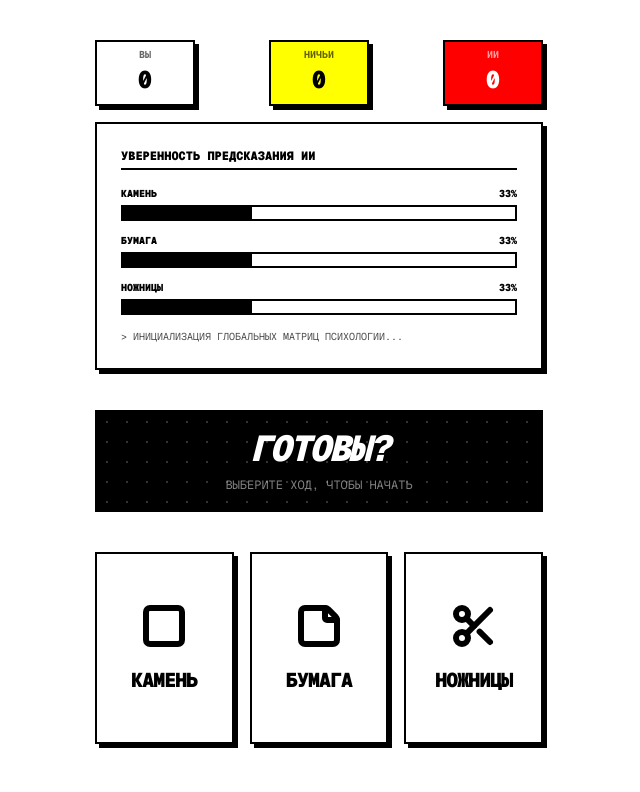
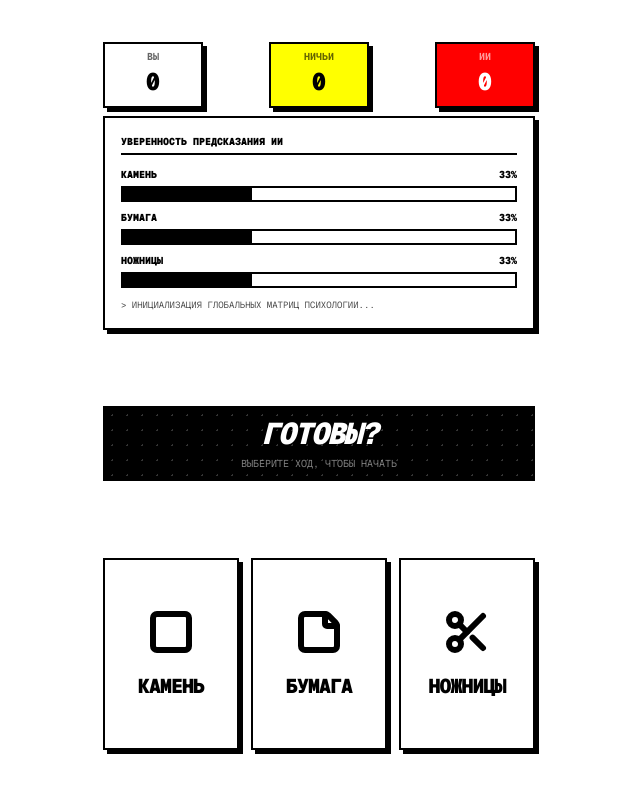
Before and after one commit to OrDinaD/KNB_Ai, a Next.js app: page / in a window 1280 px wide. Both pictures are taken after a click on the button "ЗАПУСТИТЬ ТЕСТ ДЕТЕРМИНИЗМА". Shown: the top 792 px of the page, without its empty margins (321-961 px from the left). Built offline with nearby package versions, Linux system fonts and the light colour scheme.

Commit message:
UI: Fix Safari layout issues, add OG meta tags for Telegram, and improve Arena responsiveness

```diff
--- a/src/app/globals.css
+++ b/src/app/globals.css
@@ -22,11 +22,19 @@
   --foreground: #000000;
 }
 
+html, body {
+  height: 100%;
+  width: 100%;
+  overflow: hidden;
+  position: fixed;
+}
+
 body {
   background: var(--background);
   color: var(--foreground);
   font-family: var(--font-mono);
-  overflow-x: hidden;
+  -webkit-font-smoothing: antialiased;
+  -moz-osx-font-smoothing: grayscale;
 }
 
 /* Base utility for neo-brutalism borders */
--- a/src/app/layout.tsx
+++ b/src/app/layout.tsx
@@ -1,4 +1,4 @@
-import type { Metadata } from "next";
+import type { Metadata, Viewport } from "next";
 import { Geist_Mono } from "next/font/google";
 import "./globals.css";
 
@@ -8,8 +8,28 @@ const geistMono = Geist_Mono({
 });
 
 export const metadata: Metadata = {
-  title: "ФИЛОСОФИЯ x ИИ | Камень Ножницы Бумага",
-  description: "Эксперимент по поведенческому детерминизму — Игра КНБ с использованием цепей Маркова",
+  title: "ФИЛОСОФИЯ x ИИ | КНБ",
+  description: "Эксперимент по поведенческому детерминизму — ИИ предугадывает твой выбор.",
+  openGraph: {
+    title: "ФИЛОСОФИЯ x ИИ | Камень Ножницы Бумага",
+    description: "Сможет ли алгоритм предсказать твою свободную волю? Проверь себя в эксперименте БГУИР.",
+    type: "website",
+    locale: "ru_RU",
+    siteName: "Behavioral Determinism AI",
+  },
+  twitter: {
+    card: "summary_large_image",
+    title: "ФИЛОСОФИЯ x ИИ | Камень Ножницы Бумага",
+    description: "Эксперимент по детерминизму на 62-й конференции БГУИР.",
+  }
+};
+
+export const viewport: Viewport = {
+  width: "device-width",
+  initialScale: 1,
+  maximumScale: 1,
+  userScalable: false,
+  viewportFit: "cover",
 };
 
 export default function RootLayout({
--- a/src/components/game-container.tsx
+++ b/src/components/game-container.tsx
@@ -74,23 +74,23 @@ export default function GameContainer() {
   };
 
   return (
-    <div className="flex flex-col gap-6 w-full max-w-md mx-auto h-[90vh] justify-between">
+    <div className="flex flex-col gap-4 w-full max-w-md mx-auto h-full justify-between pb-safe">
       {/* TOP: STATS & XAI */}
-      <section className="flex flex-col gap-4">
+      <section className="flex flex-col gap-2 pt-2 px-2">
         <div className="flex justify-between gap-2">
           <StatCard label="ВЫ" value={gameState.score.player} />
           <StatCard label="НИЧЬИ" value={gameState.score.ties} color="bg-neo-tie" />
           <StatCard label="ИИ" value={gameState.score.ai} color="bg-neo-lose text-white" />
         </div>
 
-        <div className="neo-card bg-white flex flex-col gap-4">
-          <h3 className="text-xs font-black uppercase border-b-2 border-black pb-1">Уверенность предсказания ИИ</h3>
-          <div className="flex flex-col gap-3">
+        <div className="neo-card bg-white flex flex-col gap-3 p-4">
+          <h3 className="text-[10px] font-black uppercase border-b-2 border-black pb-1">Уверенность предсказания ИИ</h3>
+          <div className="flex flex-col gap-2">
             {MOVES.map(move => (
               <ProbabilityBar key={move} move={move} probability={probabilities[move]} />
             ))}
           </div>
-          <p className="text-[10px] font-mono leading-tight opacity-70">
+          <p className="text-[9px] font-mono leading-tight opacity-70">
             {gameState.rounds < 5
               ? "> ИНИЦИАЛИЗАЦИЯ ГЛОБАЛЬНЫХ МАТРИЦ ПСИХОЛОГИИ..."
               : `> АДАПТАЦИЯ ПОД ПАТТЕРНЫ ПОЛЬЗОВАТЕЛЯ (РАУНД ${gameState.rounds})`}
@@ -99,11 +99,11 @@ export default function GameContainer() {
       </section>
 
       {/* CENTER: ARENA */}
-      <section className="relative flex-grow flex items-center justify-center my-4 overflow-hidden">
-        <div className="neo-border bg-neo-black w-full h-full flex flex-col items-center justify-center p-4 relative overflow-hidden">
+      <section className="relative flex-grow flex items-center justify-center my-2 px-2 overflow-hidden min-h-[180px]">
+        <div className="neo-border bg-neo-black w-full h-full flex flex-col items-center justify-center p-2 relative overflow-hidden">
            {/* Grid background for technical feel */}
            <div className="absolute inset-0 opacity-20 pointer-events-none"
-                style={{backgroundImage: 'radial-gradient(#ffffff 1px, transparent 0)', backgroundSize: '20px 20px'}} />
+                style={{backgroundImage: 'radial-gradient(#ffffff 1px, transparent 0)', backgroundSize: '15px 15px'}} />
 
            <AnimatePresence mode="wait">
             {!gameState.lastAiMove ? (
@@ -112,32 +112,42 @@ export default function GameContainer() {
                 initial={{ opacity: 0 }} animate={{ opacity: 1 }} exit={{ opacity: 0 }}
                 className="text-white text-center z-10"
               >
-                <p className="text-4xl font-black uppercase italic tracking-tighter">Готовы?</p>
-                <p className="text-xs font-mono opacity-50 mt-2">ВЫБЕРИТЕ ХОД, ЧТОБЫ НАЧАТЬ</p>
+                <p className="text-3xl font-black uppercase italic tracking-tighter">Готовы?</p>
+                <p className="text-[10px] font-mono opacity-50 mt-1 uppercase">ВЫБЕРИТЕ ХОД, ЧТОБЫ НАЧАТЬ</p>
               </motion.div>
             ) : (
               <motion.div
                 key={gameState.rounds}
-                initial={{ y: 20, opacity: 0 }} animate={{ y: 0, opacity: 1 }}
-                className="flex flex-col items-center gap-4 z-10"
+                initial={{ scale: 0.9, opacity: 0 }} animate={{ scale: 1, opacity: 1 }}
+                className="flex flex-col items-center gap-4 z-10 w-full"
               >
-                <div className="flex gap-8 items-center">
-                   <div className="flex flex-col items-center gap-2">
-                      <span className="text-[10px] text-white font-mono opacity-50">ВЫ</span>
-                      <div className="text-6xl">{gameState.lastPlayerMove === 'ROCK' ? '✊' : gameState.lastPlayerMove === 'PAPER' ? '✋' : '✌️'}</div>
+                <div className="flex justify-around items-center w-full px-4">
+                   <div className="flex flex-col items-center gap-1">
+                      <span className="text-[8px] text-white font-mono opacity-50 uppercase">ВЫ</span>
+                      <div className="text-5xl md:text-6xl drop-shadow-[0_0_10px_rgba(255,255,255,0.3)]">
+                        {gameState.lastPlayerMove === 'ROCK' ? '✊' : gameState.lastPlayerMove === 'PAPER' ? '✋' : '✌️'}
+                      </div>
                    </div>
-                   <div className="text-white font-black text-2xl italic">ПРОТИВ</div>
-                   <div className="flex flex-col items-center gap-2">
-                      <span className="text-[10px] text-white font-mono opacity-50">ИИ</span>
-                      <div className="text-6xl">{gameState.lastAiMove === 'ROCK' ? '✊' : gameState.lastAiMove === 'PAPER' ? '✋' : '✌️'}</div>
+
+                   <div className="flex flex-col items-center">
+                      <div className="text-white font-black text-lg italic bg-white/10 px-2 py-1 neo-border border-white/20 uppercase">
+                        ПРОТИВ
+                      </div>
+                   </div>
+
+                   <div className="flex flex-col items-center gap-1">
+                      <span className="text-[8px] text-white font-mono opacity-50 uppercase">ИИ</span>
+                      <div className="text-5xl md:text-6xl drop-shadow-[0_0_10px_rgba(255,255,255,0.3)]">
+                        {gameState.lastAiMove === 'ROCK' ? '✊' : gameState.lastAiMove === 'PAPER' ? '✋' : '✌️'}
+                      </div>
                    </div>
                 </div>
 
                 <motion.div
-                  initial={{ scale: 0.8 }} animate={{ scale: 1 }}
-                  className={`px-6 py-2 neo-border font-black uppercase text-xl ${
-                    gameState.lastOutcome === 'WIN' ? 'bg-neo-win' :
-                    gameState.lastOutcome === 'LOSE' ? 'bg-neo-lose text-white' : 'bg-neo-tie'
+                  initial={{ y: 10, opacity: 0 }} animate={{ y: 0, opacity: 1 }}
+                  className={`px-4 py-1.5 neo-border font-black uppercase text-sm md:text-base ${
+                    gameState.lastOutcome === 'WIN' ? 'bg-neo-win text-black' :
+                    gameState.lastOutcome === 'LOSE' ? 'bg-neo-lose text-white' : 'bg-neo-tie text-black'
                   }`}
                 >
                   {gameState.lastOutcome === 'WIN' ? 'ВЫ ВЫИГРАЛИ' :
@@ -150,10 +160,17 @@ export default function GameContainer() {
            {gameState.isThinking && (
              <motion.div
                initial={{ opacity: 0 }} animate={{ opacity: 1 }}
-               className="absolute inset-0 bg-neo-black/80 flex items-center justify-center z-20"
+               className="absolute inset-0 bg-neo-black/90 flex flex-col items-center justify-center z-20"
              >
-                <div className="text-neo-win font-mono text-xl animate-pulse">
+                <div className="text-neo-win font-mono text-base md:text-lg animate-pulse tracking-widest uppercase">
                   АНАЛИЗ ПАТТЕРНОВ...
+                </div>
+                <div className="w-24 h-1 bg-white/10 mt-2 neo-border border-white/20 overflow-hidden">
+                  <motion.div
+                    initial={{ x: '-100%' }} animate={{ x: '100%' }}
+                    transition={{ repeat: Infinity, duration: 1, ease: "linear" }}
+                    className="w-full h-full bg-neo-win shadow-[0_0_10px_#00ff00]"
+                  />
                 </div>
              </motion.div>
            )}
@@ -161,7 +178,7 @@ export default function GameContainer() {
       </section>
 
       {/* BOTTOM: ACTIONS */}
-      <section className="grid grid-cols-3 gap-4 pb-4">
+      <section className="grid grid-cols-3 gap-3 px-2 pb-4">
         <MoveButton move="ROCK" onClick={handlePlayerMove} disabled={gameState.isThinking} />
         <MoveButton move="PAPER" onClick={handlePlayerMove} disabled={gameState.isThinking} />
         <MoveButton move="SCISSORS" onClick={handlePlayerMove} disabled={gameState.isThinking} />
```
